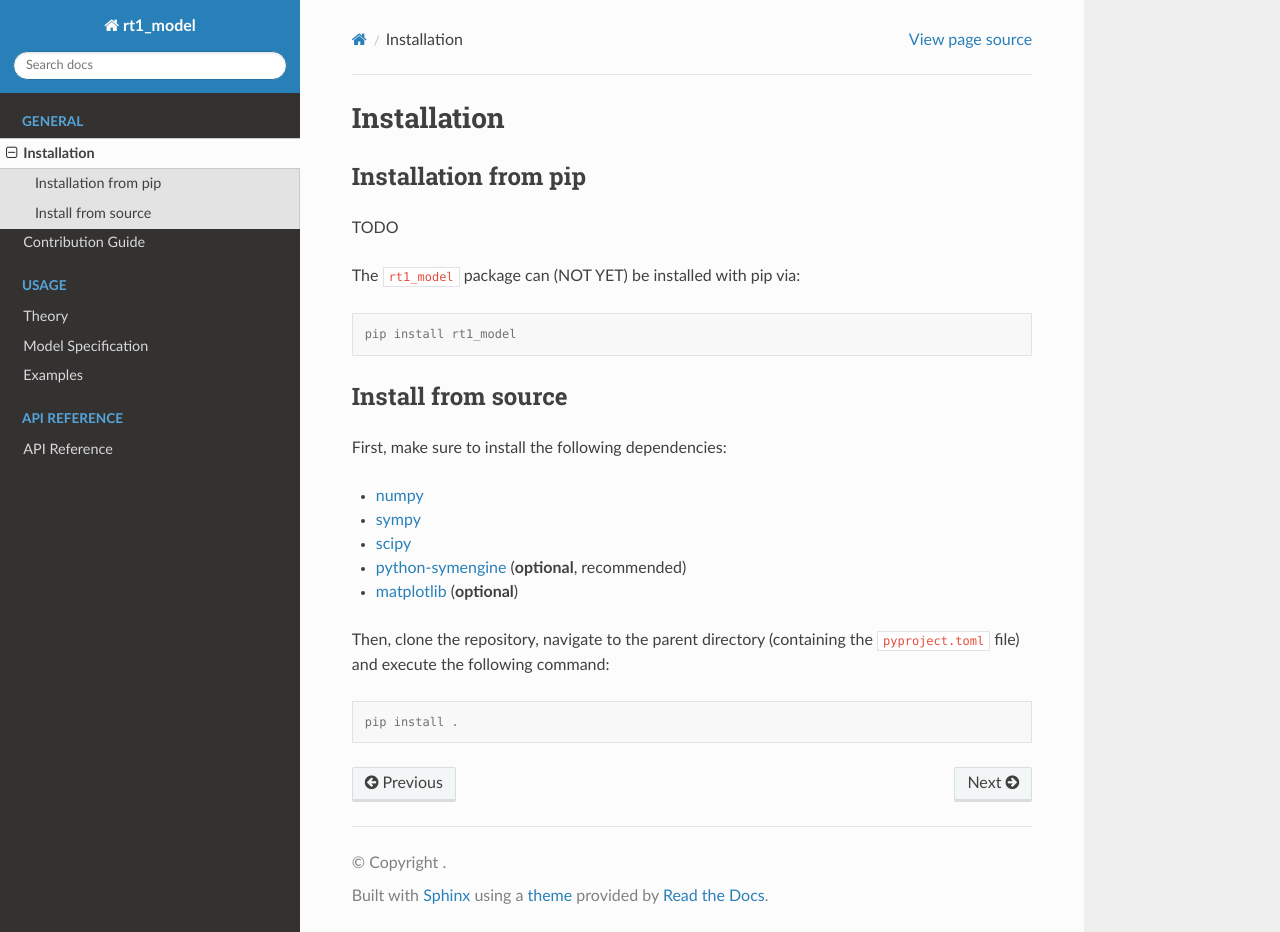
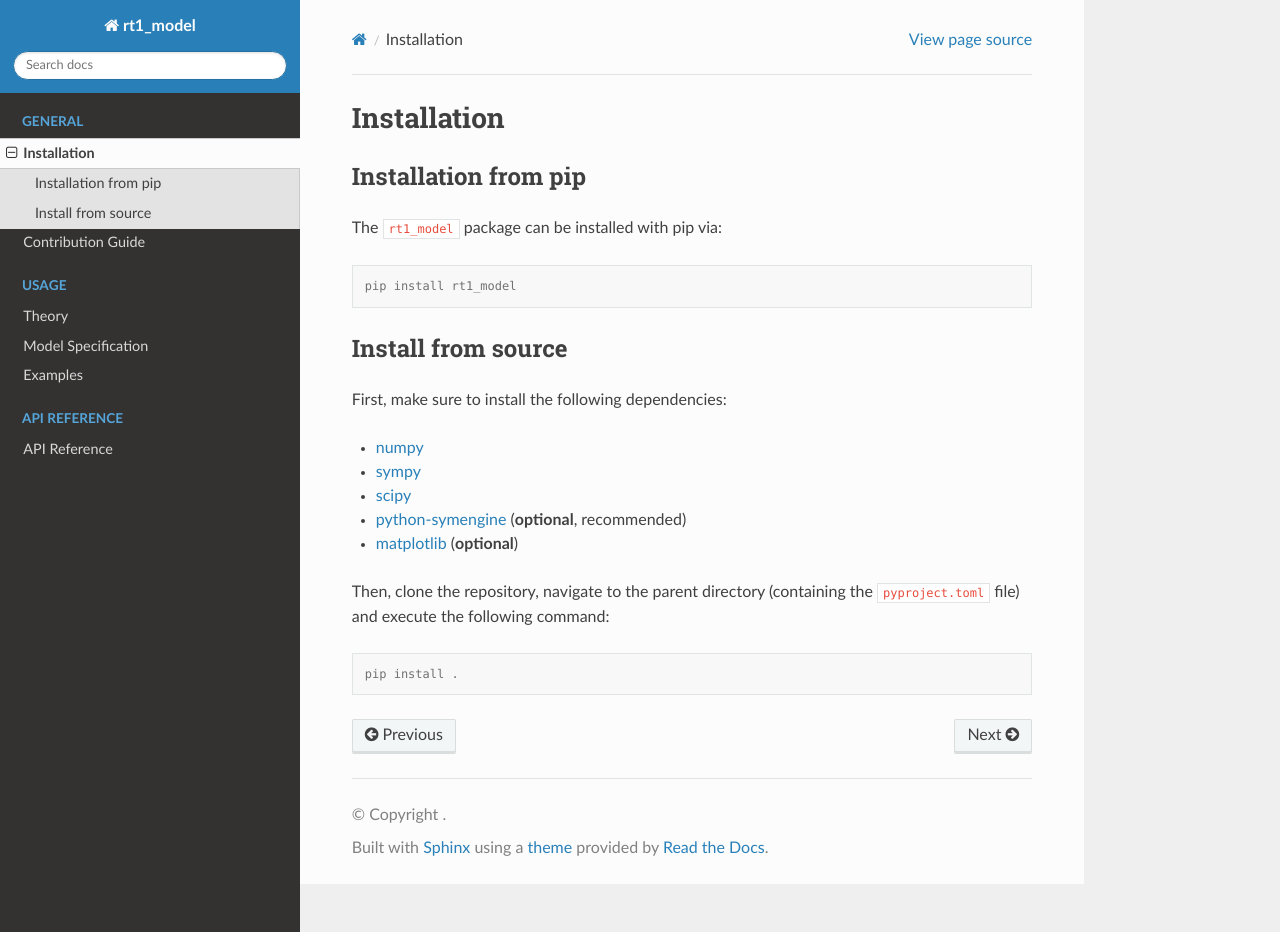
Before and after one commit to TUW-GEO/rt1_model, a Sphinx documentation site: the page built from docs/installation.rst, in a window 1280 px wide and 932 px high. Built offline with Sphinx 7.4.7 and the Read the Docs theme 2.0.0, drawn with Linux system fonts in a browser that asks for light colours; pages that are not in the unit, such as notebooks, are missing from menus.

Commit message:
update docs

```diff
--- a/docs/installation.rst
+++ b/docs/installation.rst
@@ -4,9 +4,7 @@ Installation
 Installation from pip
 ~~~~~~~~~~~~~~~~~~~~~
 
-TODO
-
-The ``rt1_model`` package can (NOT YET) be installed with pip via:
+The ``rt1_model`` package can be installed with pip via:
 
 .. code-block:: console
 
```
